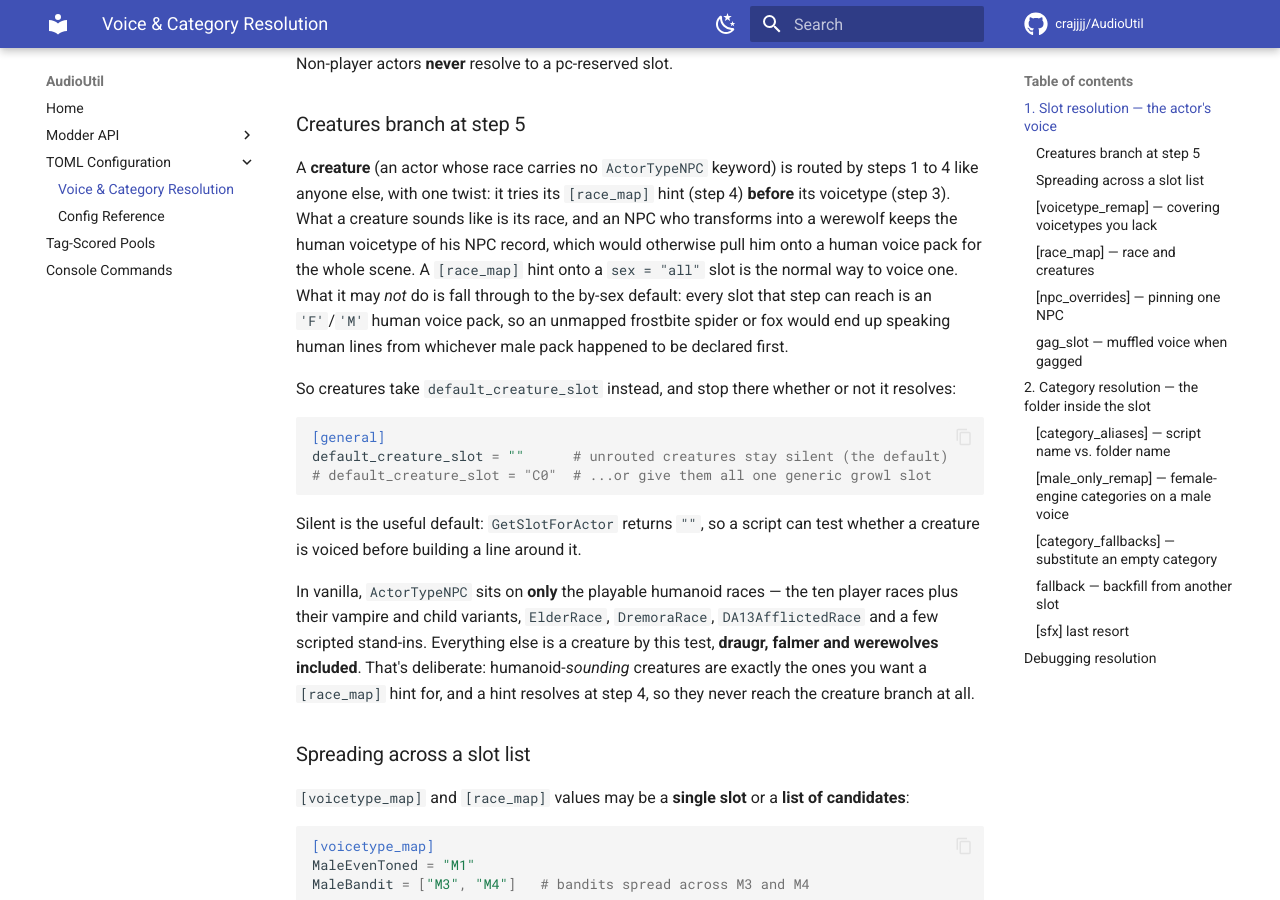
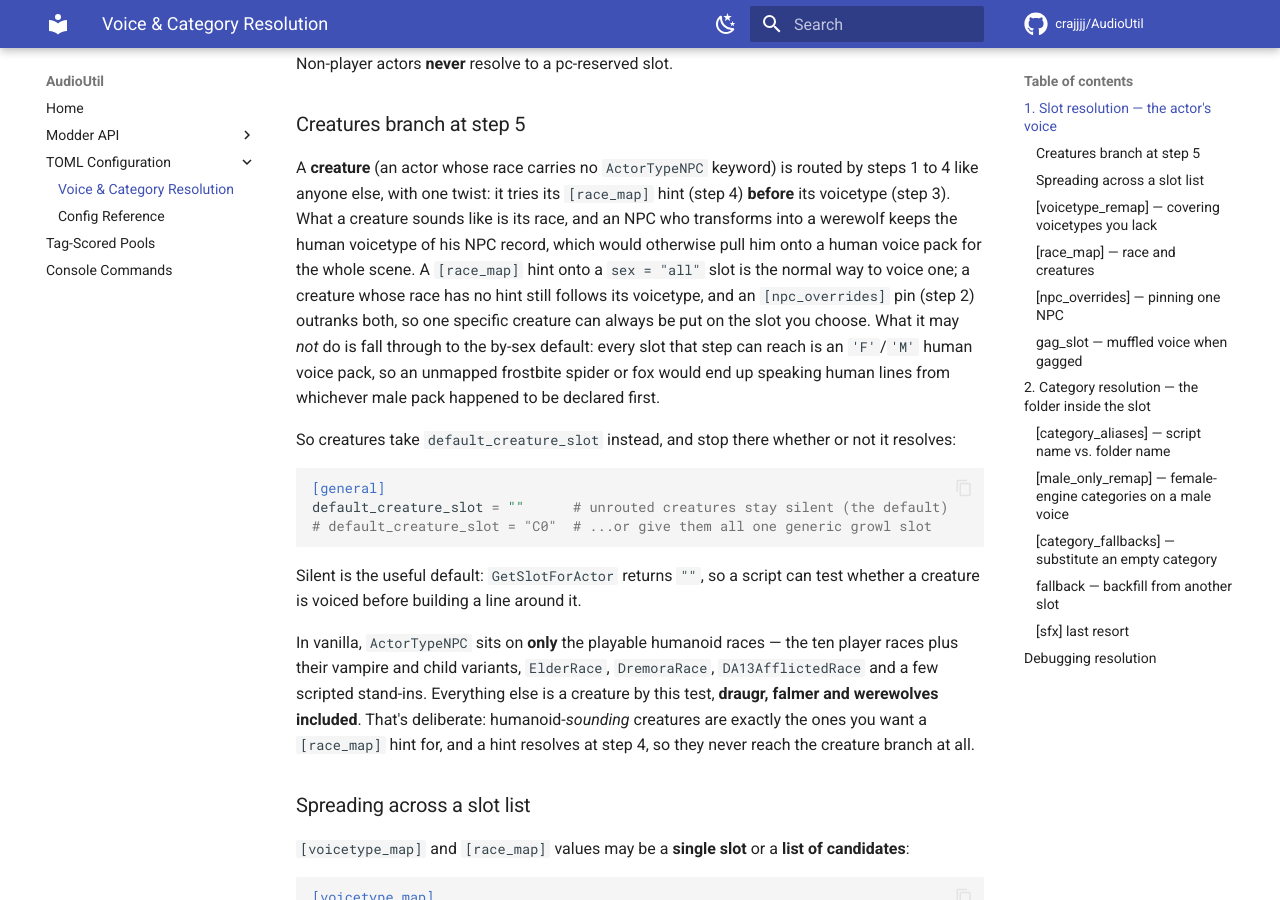
Before and after one commit to crajjjj/AudioUtil, an MkDocs documentation site: the page built from docs/config/resolution.md, in a window 1280 px wide and 900 px high, scrolled down 923 px. Built offline with MkDocs 1.6.1 and Material for MkDocs 9.7.7, drawn with Linux system fonts in a browser that asks for light colours; comment, search, counter and statistics services are not loaded.

Commit message:
docs: the pin and the voicetype still reach a creature without a race hint

```diff
--- a/docs/config/resolution.md
+++ b/docs/config/resolution.md
@@ -24,7 +24,7 @@ Checked top to bottom; **first hit wins**.
 
 ### Creatures branch at step 5
 
-A **creature** (an actor whose race carries no `ActorTypeNPC` keyword) is routed by steps 1 to 4 like anyone else, with one twist: it tries its `[race_map]` hint (step 4) **before** its voicetype (step 3). What a creature sounds like is its race, and an NPC who transforms into a werewolf keeps the human voicetype of his NPC record, which would otherwise pull him onto a human voice pack for the whole scene. A `[race_map]` hint onto a `sex = "all"` slot is the normal way to voice one. What it may *not* do is fall through to the by-sex default: every slot that step can reach is an `'F'`/`'M'` human voice pack, so an unmapped frostbite spider or fox would end up speaking human lines from whichever male pack happened to be declared first.
+A **creature** (an actor whose race carries no `ActorTypeNPC` keyword) is routed by steps 1 to 4 like anyone else, with one twist: it tries its `[race_map]` hint (step 4) **before** its voicetype (step 3). What a creature sounds like is its race, and an NPC who transforms into a werewolf keeps the human voicetype of his NPC record, which would otherwise pull him onto a human voice pack for the whole scene. A `[race_map]` hint onto a `sex = "all"` slot is the normal way to voice one; a creature whose race has no hint still follows its voicetype, and an `[npc_overrides]` pin (step 2) outranks both, so one specific creature can always be put on the slot you choose. What it may *not* do is fall through to the by-sex default: every slot that step can reach is an `'F'`/`'M'` human voice pack, so an unmapped frostbite spider or fox would end up speaking human lines from whichever male pack happened to be declared first.
 
 So creatures take `default_creature_slot` instead, and stop there whether or not it resolves:
 
```
